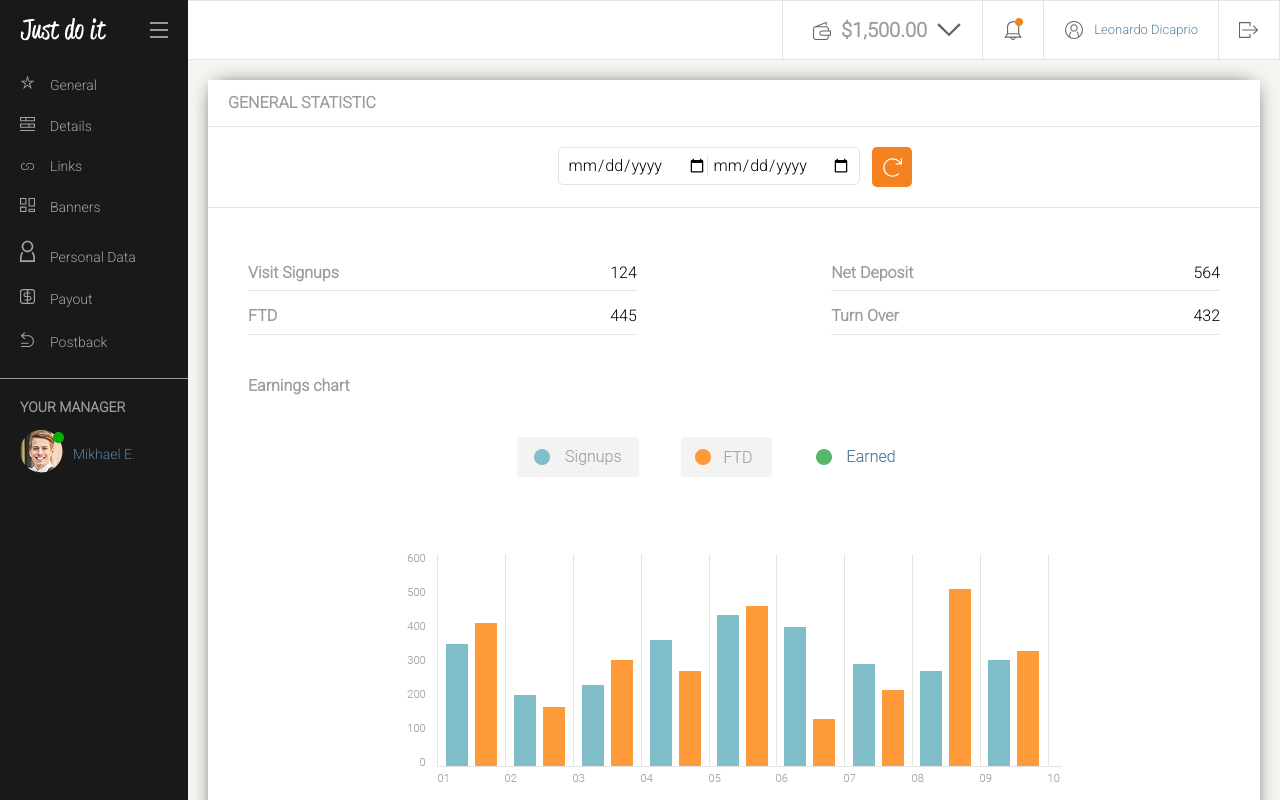
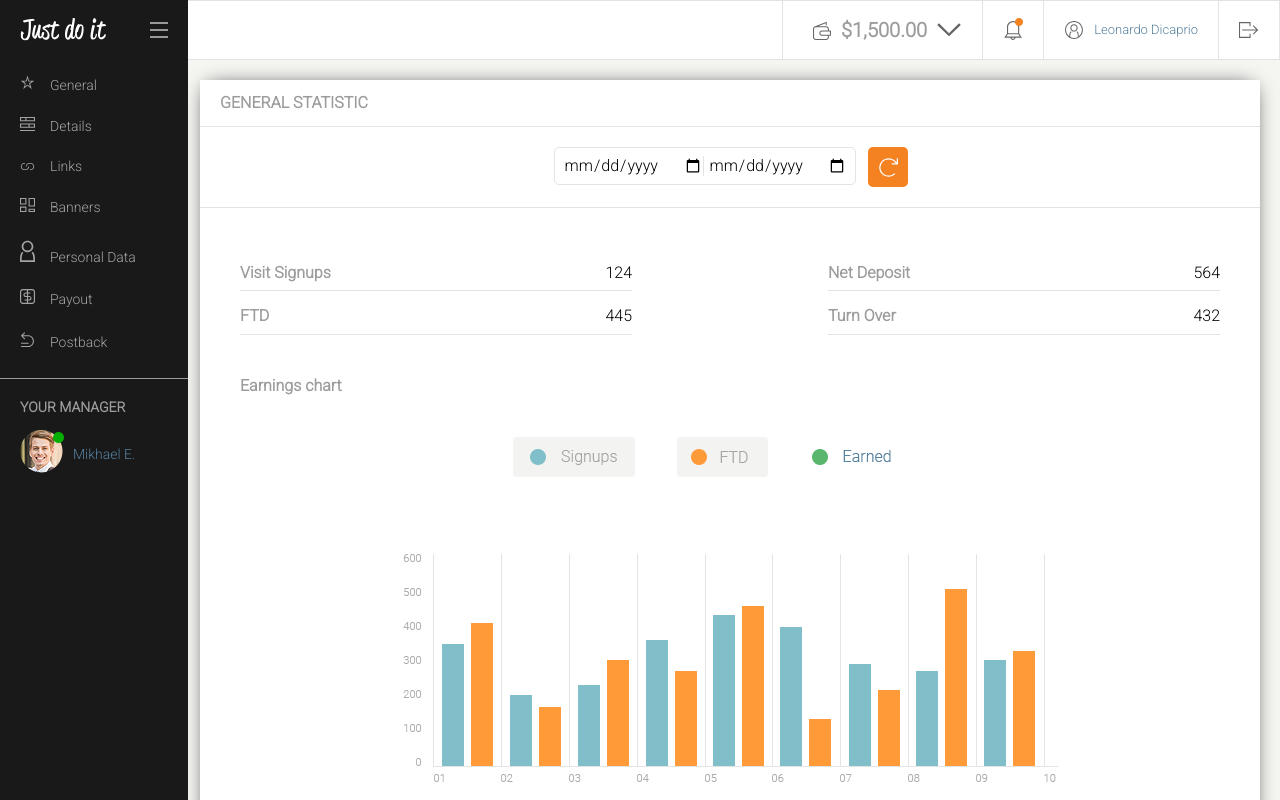
Before and after one commit to ankow8/solo-project, a website: page index.html in a window 1280 px wide. Shown: the top 800 px of the page. Drawn offline with Linux system fonts and the light colour scheme.

Commit message:
Reorganized sections

```diff
--- a/index.html
+++ b/index.html
@@ -42,7 +42,6 @@
         </div>
       </div>
     </aside>
-    <div class="container-site">
     <nav class="top-row">
       <div class="navigation">
         <div class="navigation-bar">
@@ -71,6 +70,7 @@
         </div>
       </div>
     </nav>
+    <section class="container-site">
         <div class="articles-box">
           <article class="article_1">
             <div class="container-article">
@@ -226,6 +226,6 @@
             </div>
           </article>
         </div>
-    </div>
+      </section>
   </body>
 </html>
--- a/sass/_layout.scss
+++ b/sass/_layout.scss
@@ -5,9 +5,9 @@
 body {
   margin: 0;
   background-color: $background-color;
-  height: 100vh;
   font-family: $main-font;
   color: $paragraph-color;
+  padding: 80px 0 0 180px;
 }
 
 /* Navigation */
--- a/sass/components/_form_field.scss
+++ b/sass/components/_form_field.scss
@@ -317,11 +317,6 @@ a.link {
   }
 }
 
-.articles-box {
-  .article_1 {
-    margin-top: 80px;
-  }
-}
 
 .container-article {
   margin-top: 80px;
--- a/sass/sections/_registration_form.scss
+++ b/sass/sections/_registration_form.scss
@@ -4,22 +4,22 @@
   height: 100%;
   width: 188px;
   position: fixed;
-  margin-top: -80px;
   z-index: 1;
+  top:0;
+  left:0;
 }
 
 /* Navigation */
 
-.navigation {
+nav {
   position: fixed;
-  margin-top: -80px;
-  margin-left: -188px;
-  width: 100vw;
+  top:0;
+  width: 100%;
+  left:0;
 }
 
 /* Container */
 
 .container-site {
-  margin-left: 188px;
   min-width: 768px;
 }
```
Also changed, not shown: css/style.css, 1 other file. Lines whose indentation alone changed are shown as unchanged.
